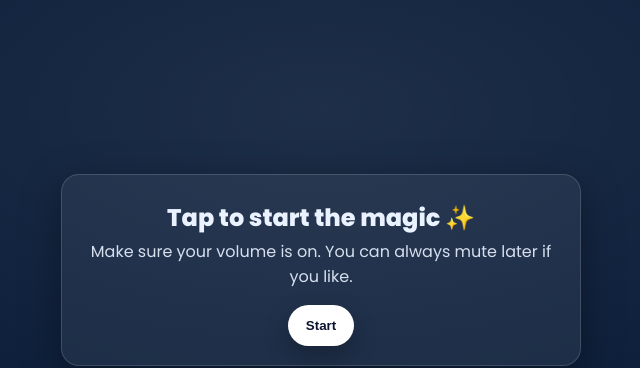
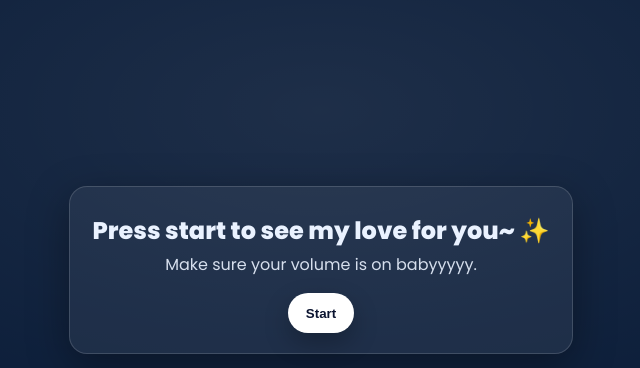
Before and after one commit to Fongtastic28/3Months, a plain HTML site: page index.html in a window 1280 px wide. Shown: the part 130-498 px from the top of the page, without its empty margins (319-959 px from the left). Drawn offline with Linux system fonts and the light colour scheme.

Commit message:
index.html

```diff
--- a/index.html
+++ b/index.html
@@ -106,8 +106,8 @@
   <!-- Start gate to enable audio -->
   <div class="gate" id="gate" role="dialog" aria-modal="true">
     <div class="gate-card">
-      <h2 style="margin:.4rem 0 .25rem">Tap to start the magic ✨</h2>
-      <p style="opacity:.9; margin:0 .25rem 0">Make sure your volume is on. You can always mute later if you like.</p>
+      <h2 style="margin:.4rem 0 .25rem">Press start to see my love for you~ ✨</h2>
+      <p style="opacity:.9; margin:0 .25rem 0">Make sure your volume is on babyyyyy.</p>
       <button class="btn" id="go" type="button" onclick="try{document.getElementById('gate').style.display='none';}catch(e){}; if(window.handleStart){handleStart(event);} return false;">Start</button>
     </div>
   </div>
@@ -297,7 +297,7 @@
 
     // ---- Audio via WebAudio (with graceful fallback) ----
     let actx, masterGain, whistleBuf=null, blastBuf=null, whistleGain=null, blastGain=null;
-    function ensureAudio(){ if(!actx){ actx=new (window.AudioContext||window.webkitAudioContext)(); masterGain=actx.createGain(); masterGain.gain.value = 0.12; masterGain.connect(actx.destination); whistleGain=actx.createGain(); whistleGain.gain.value = 0.05; whistleGain.connect(masterGain); blastGain=actx.createGain(); blastGain.gain.value = 0.035; blastGain.connect(masterGain);} }
+    function ensureAudio(){ if(!actx){ actx=new (window.AudioContext||window.webkitAudioContext)(); masterGain=actx.createGain(); masterGain.gain.value = 0.12; masterGain.connect(actx.destination); whistleGain=actx.createGain(); whistleGain.gain.value = 0.10; whistleGain.connect(masterGain); blastGain=actx.createGain(); blastGain.gain.value = 0.07; blastGain.connect(masterGain);} }
     async function decode(url){ const res = await fetch(url); const buf = await res.arrayBuffer(); return await actx.decodeAudioData(buf); }
     async function loadSfx(){ try{ if(!whistleBuf) whistleBuf = await decode('fireworks-whistlewav-14541.mp3'); if(!blastBuf) blastBuf = await decode('fireworkblast-106275.mp3'); }catch(e){ console.warn('SFX decode failed; will fallback', e); } }
     function playWhistle(){ if(whistleBuf&&actx){ const s=actx.createBufferSource(); s.buffer=whistleBuf; s.playbackRate.value=1+Math.random()*0.1; s.connect(whistleGain); s.start(); return;} const el=document.getElementById('whistleSfx'); if(el){ const c=el.cloneNode(true); c.volume=0.2; c.playbackRate=1+Math.random()*0.1; c.play().catch(()=>{});} }
```
